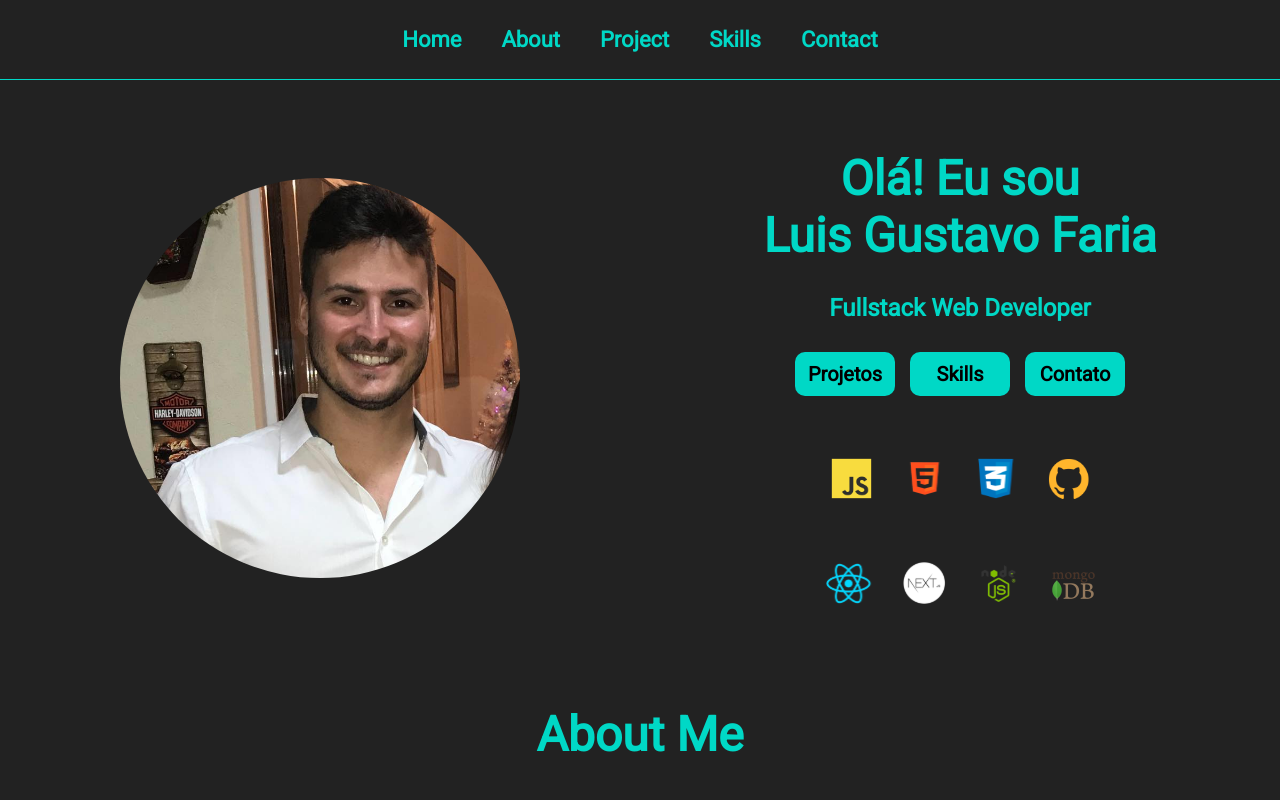
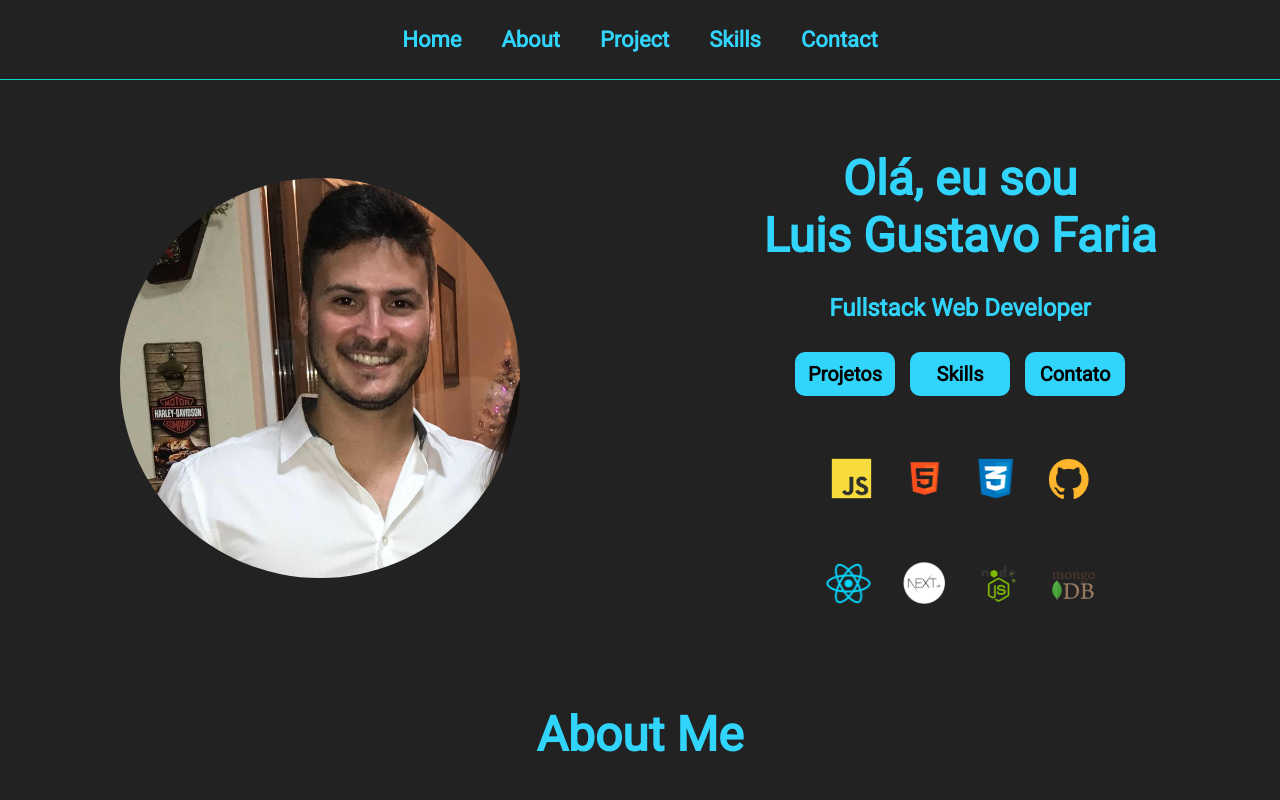
Before and after one commit to luisgustavofaria/portfolio, a Next.js app: page / in a window 1280 px wide. Shown: the top 800 px of the page. Built offline with nearby package versions, Linux system fonts and the light colour scheme.

Commit message:
ajustado background

```diff
--- a/src/components/imageText/ImageText.jsx
+++ b/src/components/imageText/ImageText.jsx
@@ -73,7 +73,7 @@ function ImageText({image}) {
                 <StyledImage image={image}/>
             </ContainerDiv>
             <ContainerDiv>
-                <H1>Olá! Eu sou <br></br>Luis Gustavo Faria</H1>
+                <H1>Olá, eu sou <br></br>Luis Gustavo Faria</H1>
                 <H3>Fullstack Web Developer</H3>
                 <StyledButton>
                 <Link to="projects" smooth={true} offset={-20} duration={800}>
--- a/theme.js
+++ b/theme.js
@@ -1,5 +1,5 @@
 const theme = {
-    primary: '#00d8c6',
+    primary: '#31d5fc',
 }
 
 export default theme
```
